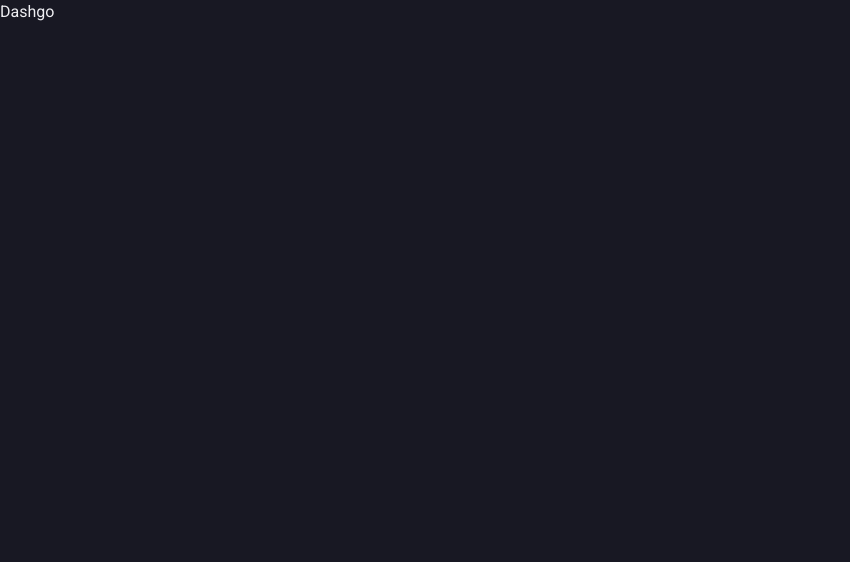
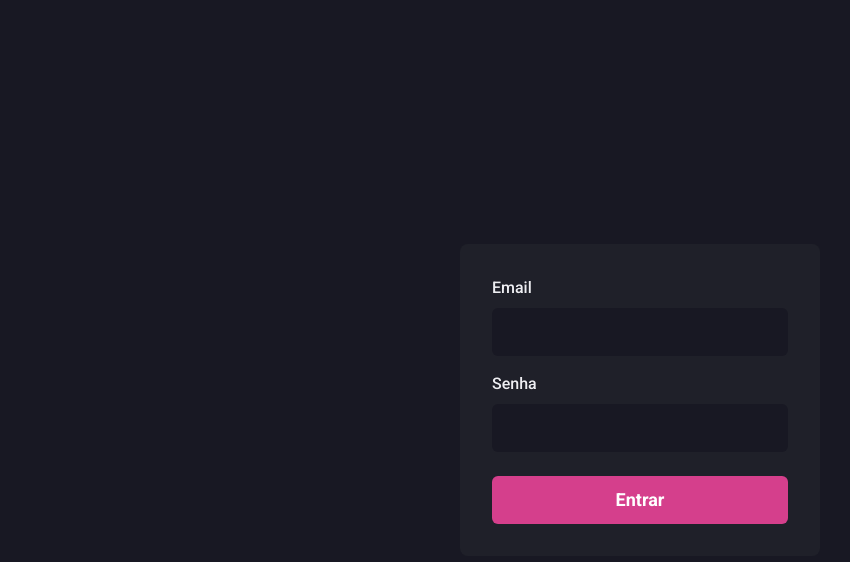
Before and after one commit to Gabriek0/dashgo, a Next.js app: page / in a window 1280 px wide. Shown: the top 562 px of the page, without its empty margins (0-850 px from the left). Built offline with nearby package versions, Linux system fonts and the light colour scheme.

Commit message:
feat: add login screen

```diff
--- a/src/pages/index.tsx
+++ b/src/pages/index.tsx
@@ -1,5 +1,70 @@
+import { Flex, Input, Button, Stack, FormLabel, FormControl } from "@chakra-ui/react";
+
 export default function Home() {
   return (
-    <h1>Dashgo</h1>
+    <Flex
+      h="100vh"
+      w="100vw"
+      align="center"
+      justify="center"
+    >
+      <Flex
+        as="form"
+        width="100%"
+        maxW={360}
+        bg="gray.800"
+        p="8"
+        borderRadius={8}
+        flexDir="column"
+      >
+        <Stack
+          spacing="4"
+        >
+
+          <FormControl>
+            <FormLabel htmlFor="email">Email</FormLabel>
+
+            <Input
+              id="email"
+              name="email"
+              type="email"
+              focusBorderColor="pink.500"
+              bgColor="gray.900"
+              variant="filled"
+              _hover={{
+                bgColor: "gray.900"
+              }}
+              size="lg" //input large
+            />
+          </FormControl>
+
+          <FormControl>
+            <FormLabel htmlFor="password">Senha</FormLabel>
+
+            <Input
+              id="password"
+              name="password"
+              type="password"
+              focusBorderColor="pink.500"
+              bgColor="gray.900"
+              variant="filled"
+              _hover={{
+                bgColor: "gray.900"
+              }}
+              size="lg"
+            />
+          </FormControl>
+        </Stack>
+
+        <Button
+          colorScheme="pink"
+          type="submit"
+          mt="6"
+          size="lg"
+        >
+          Entrar
+        </Button>
+      </Flex>
+    </Flex>
   )
 }
```
